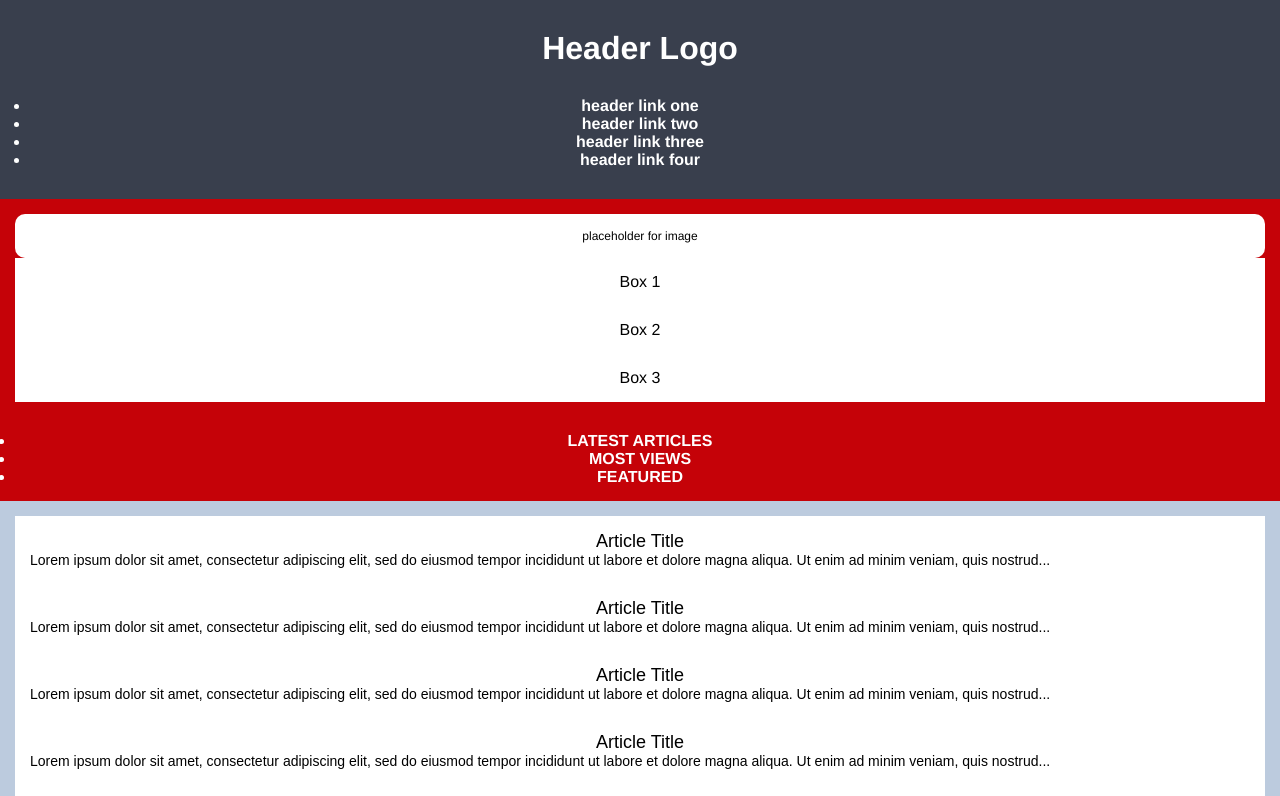
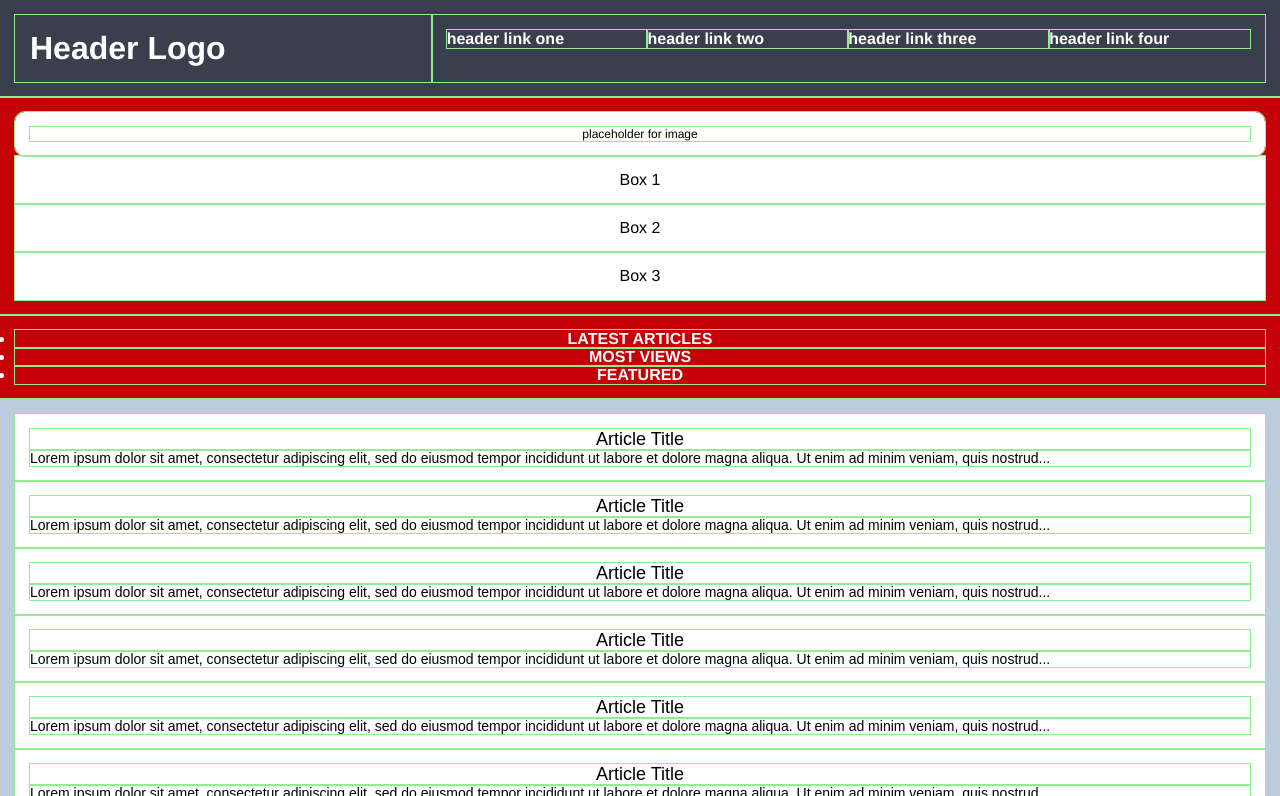
Before and after one commit to Sawertynn/odin-project, a plain HTML site: page css-exercises/intermediate-html-css/advanced-grid/02-holy-grail-mockup/index.html in a window 1280 px wide. Shown: the top 796 px of the page. Drawn offline with Linux system fonts and the light colour scheme.

Commit message:
hgrail 2 header mostly done

```diff
--- a/css-exercises/intermediate-html-css/advanced-grid/02-holy-grail-mockup/style.css
+++ b/css-exercises/intermediate-html-css/advanced-grid/02-holy-grail-mockup/style.css
@@ -1,6 +1,8 @@
 * {
   margin: 0;
   padding: 0;
+
+  outline: 1px solid lightgreen;
 }
 
 .container {
@@ -17,11 +19,24 @@
 
 .header {
   background-color: #393f4d;
+  display: grid;
+  grid-template-columns: 1fr 2fr;
+  justify-content: space-between;
 }
 
-.menu ul,
+.header {
+  text-align: start;
+}
+
+.menu ul {
+  display: grid;
+  grid-template-columns: 1fr 1fr 1fr 1fr;
+}
+
 .menu li {
   font-size: 16px;
+  list-style-type: none;
+  align-self: center;
 }
 
 .sidebar {
```
